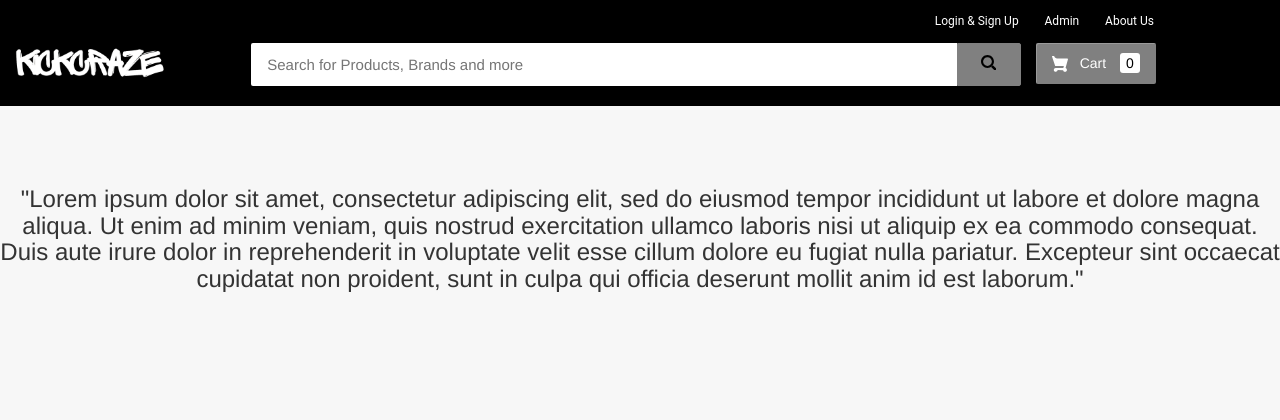
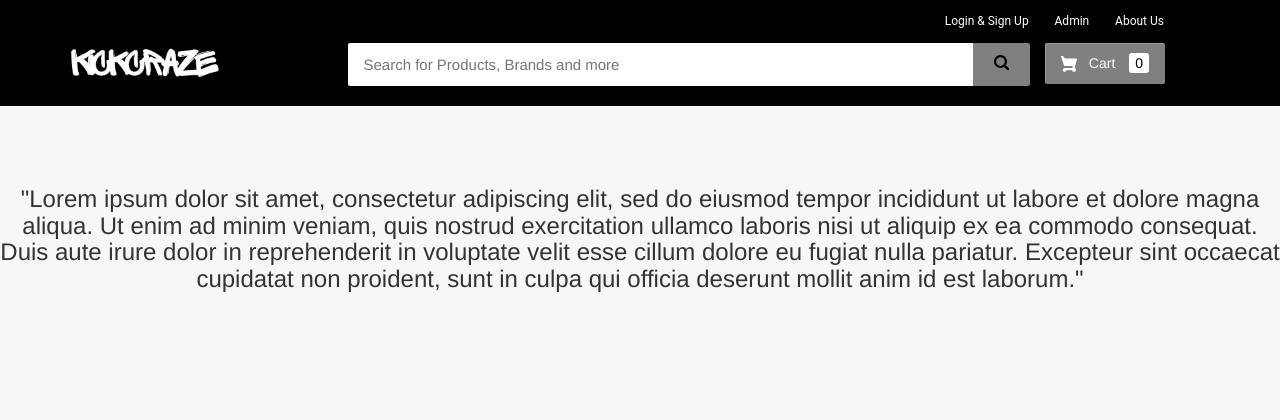
Before and after one commit to sneha-ghuge/Sneakers_ecommerce, a Django app: page /aboutus in a window 1280 px wide. Shown: the top 420 px of the page. Run offline with Django 3.2, Linux system fonts and the light colour scheme; some libraries are stand-ins or nearby versions.

Commit message:
minor changes

```diff
--- a/templates/ecom/customer_base.html
+++ b/templates/ecom/customer_base.html
@@ -22,12 +22,12 @@ body {
 
 .row{
     margin-right: -15px;
-    margin-left: -70px;
+    margin-left: -15px;
 }
 
 .row1 {
     padding-top: 10px;
-    padding-right: 60px
+    padding-right: 50px
 }
 
 .row2 {
--- a/templates/ecom/homebase.html
+++ b/templates/ecom/homebase.html
@@ -29,12 +29,12 @@ body {
 
 .row{
     margin-right: -15px;
-    margin-left: -70px;
+    margin-left: -15px;
 }
 
 .row1 {
     padding-top: 10px;
-    padding-right: 60px
+    padding-right: 50px
 }
 
 .row2 {
--- a/templates/ecom/navbar.html
+++ b/templates/ecom/navbar.html
@@ -19,12 +19,12 @@ body {
 
 .row{
     margin-right: -15px;
-    margin-left: -70px;
+    margin-left: -15px;
 }
 
 .row1 {
     padding-top: 10px;
-    padding-right: 60px
+    padding-right: 50px
 }
 
 .row2 {
```
Also changed, not shown: db.sqlite3.
